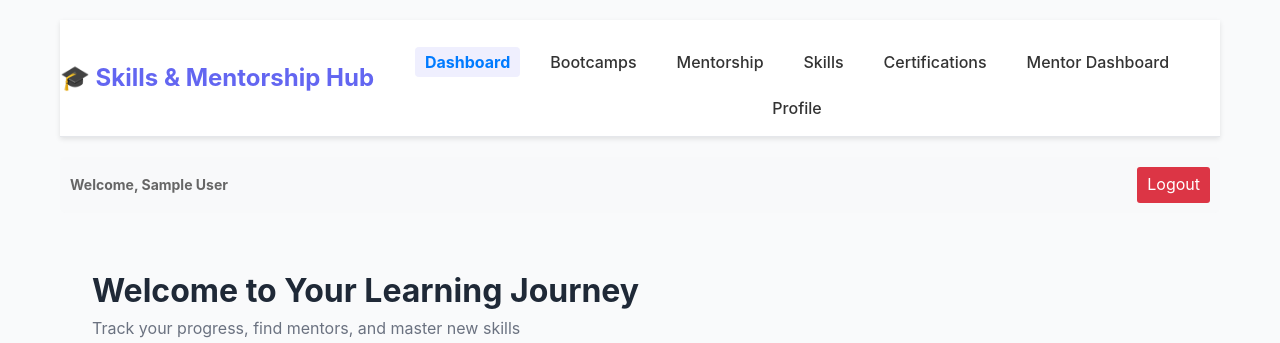
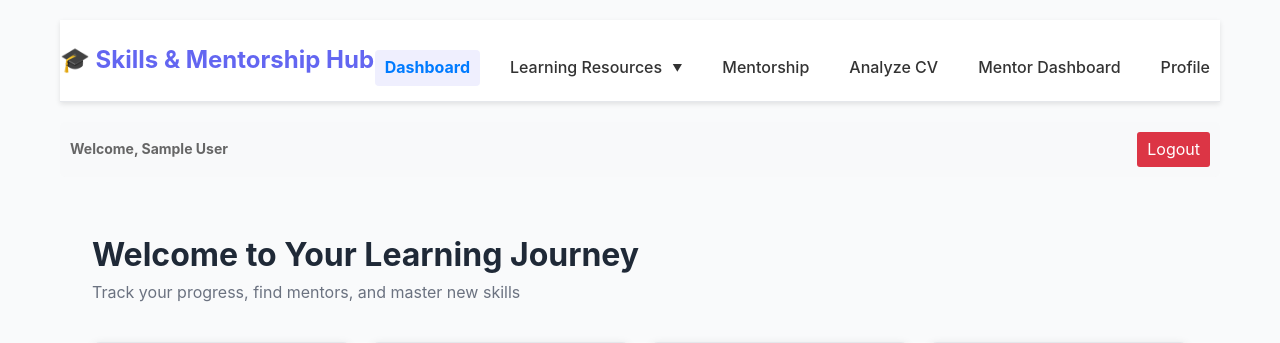
Before and after one commit to AndaGwele/TECHNOTOOLKIT, a PHP site: page /Hub.php in a window 1280 px wide. Shown: the top 343 px of the page. Run offline with PHP 8.4, Linux system fonts and the light colour scheme; the visitor is signed in with stand-in values (Sample User, id 1); tables that the repository leaves empty or names only in its code hold one stand-in row (values such as "Sample post"); some libraries are stand-ins or nearby versions.

Commit message:
added CVision

```diff
--- a/Hub.php
+++ b/Hub.php
@@ -498,10 +498,13 @@ if (isset($_GET['logout'])) {
         margin: 15px 0 0 0;
         justify-content: center;
         gap: 20px;
+        align-items: center;
+        flex-wrap: wrap;
     }
 
     .nav-menu li {
         margin: 0;
+        position: relative;
     }
 
     .nav-link {
@@ -510,6 +513,7 @@ if (isset($_GET['logout'])) {
         padding: 5px 10px;
         border-radius: 4px;
         transition: background-color 0.3s;
+        display: block;
     }
 
     .nav-link:hover {
@@ -520,6 +524,111 @@ if (isset($_GET['logout'])) {
         max-width: 1200px;
         margin: 0 auto;
         padding: 20px;
+    }
+
+    /* Dropdown Styles */
+    .dropdown {
+        position: relative;
+    }
+
+    .dropdown-toggle {
+        cursor: pointer;
+        display: flex;
+        align-items: center;
+        gap: 5px;
+    }
+
+    .dropdown-toggle::after {
+        content: '▼';
+        font-size: 10px;
+        margin-left: 5px;
+    }
+
+    .dropdown-menu {
+        display: none;
+        position: absolute;
+        top: 100%;
+        left: 0;
+        background: white;
+        min-width: 200px;
+        box-shadow: 0 4px 15px rgba(0, 0, 0, 0.1);
+        border-radius: 6px;
+        padding: 8px 0;
+        z-index: 1000;
+        list-style: none;
+        margin: 5px 0 0 0;
+    }
+
+    .dropdown-menu li {
+        margin: 0;
+    }
+
+    .dropdown-menu .nav-link {
+        padding: 8px 15px;
+        border-radius: 0;
+        white-space: nowrap;
+    }
+
+    .dropdown-menu .nav-link:hover {
+        background-color: #007bff;
+        color: white;
+    }
+
+    .dropdown:hover .dropdown-menu {
+        display: block;
+    }
+
+    /* CV Analysis Section */
+    .cv-analysis-section {
+        background: white;
+        border-radius: 8px;
+        box-shadow: 0 2px 10px rgba(0, 0, 0, 0.1);
+        padding: 25px;
+        margin-bottom: 20px;
+    }
+
+    .upload-area {
+        border: 2px dashed #ddd;
+        border-radius: 8px;
+        padding: 30px;
+        text-align: center;
+        margin-bottom: 20px;
+        transition: border-color 0.3s;
+    }
+
+    .upload-area:hover {
+        border-color: #007bff;
+    }
+
+    .upload-area.dragover {
+        border-color: #007bff;
+        background-color: #f8fbff;
+    }
+
+    .analysis-results {
+        margin-top: 25px;
+    }
+
+    .feedback-item {
+        padding: 12px;
+        margin: 8px 0;
+        border-radius: 6px;
+        border-left: 4px solid #007bff;
+    }
+
+    .feedback-strength {
+        border-left-color: #28a745;
+        background-color: #f8fff9;
+    }
+
+    .feedback-weakness {
+        border-left-color: #dc3545;
+        background-color: #fff8f8;
+    }
+
+    .feedback-improvement {
+        border-left-color: #ffc107;
+        background-color: #fffef0;
     }
     </style>
 </head>
@@ -540,17 +649,27 @@ if (isset($_GET['logout'])) {
             </div>
             <ul class="nav-menu">
                 <li><a href="#" data-section="dashboard" class="nav-link active">Dashboard</a></li>
-                <li><a href="#" data-section="bootcamps" class="nav-link">Bootcamps</a></li>
+
+                <!-- Learning Resources Dropdown -->
+                <li class="dropdown">
+                    <a href="#" class="nav-link dropdown-toggle">Learning Resources</a>
+                    <ul class="dropdown-menu">
+                        <li><a href="#" data-section="bootcamps" class="nav-link">Bootcamps</a></li>
+                        <li><a href="#" data-section="skills" class="nav-link">Skills</a></li>
+                        <li><a href="#" data-section="certifications" class="nav-link">Certifications</a></li>
+                    </ul>
+                </li>
+
                 <li><a href="#" data-section="mentorship" class="nav-link">Mentorship</a></li>
-                <li><a href="#" data-section="skills" class="nav-link">Skills</a></li>
-                <li><a href="#" data-section="certifications" class="nav-link">Certifications</a></li>
+                <li><a href="CVision.html" data-section="cv-analysis" class="nav-link">Analyze CV</a></li>
+
                 <?php if ($user['is_mentor']): ?>
                 <li><a href="#" data-section="mentor-dashboard" class="nav-link">Mentor Dashboard</a></li>
                 <?php endif; ?>
+
                 <li><a href="#" data-section="profile" class="nav-link">Profile</a></li>
             </ul>
         </nav>
-
         <!-- User Info Bar -->
         <div class="user-info">
             <div class="user-details">
```
